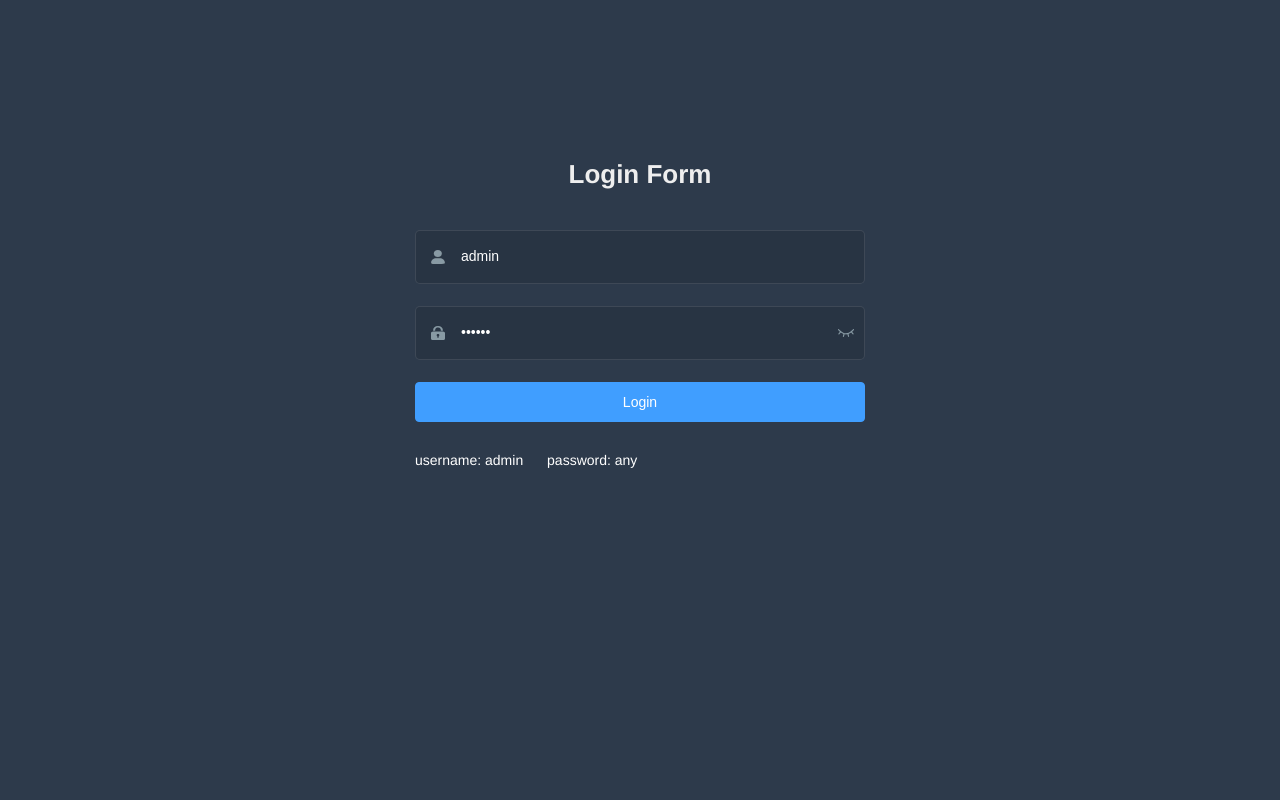
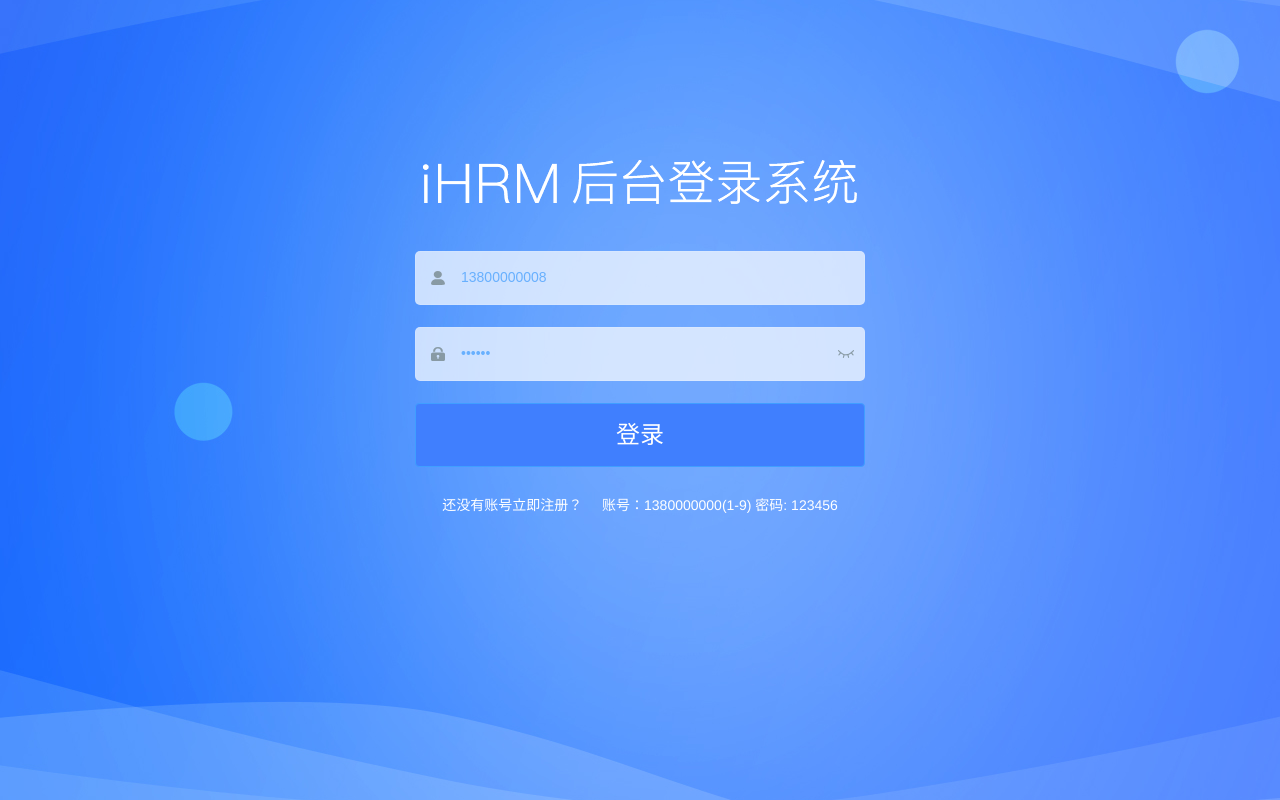
Before and after one commit to hjorange/hrsaas-demo, a Vue app: page /#/login in a window 1280 px wide. Built offline with nearby package versions, Linux system fonts and the light colour scheme.

Commit message:
完成了跨域和基准地址配置问题

```diff
--- a/src/api/user.js
+++ b/src/api/user.js
@@ -1,7 +1,11 @@
-// import request from '@/utils/request'
+import request from '@/utils/request'
 
 export function login(data) {
-
+  return request({
+    url: '/sys/login',
+    method: 'POST',
+    data
+  })
 }
 
 export function getInfo(token) {
--- a/src/utils/request.js
+++ b/src/utils/request.js
@@ -1,7 +1,13 @@
 import axios from 'axios'
 
 // 创建axios实例
-const service = axios.create()
+const service = axios.create(
+  // 利用.env.development和.env.production里面的VUE_APP_BASE_API来进行不同环境不同地址
+  // process.env相当于开发环境，然后调用使用即可
+  {
+    baseURL: process.env.VUE_APP_BASE_API
+  }
+)
 
 // 请求拦截器
 service.interceptors.request.use(
--- a/src/utils/validate.js
+++ b/src/utils/validate.js
@@ -18,3 +18,13 @@ export function validUsername(str) {
   const valid_map = ['admin', 'editor']
   return valid_map.indexOf(str.trim()) >= 0
 }
+
+/**
+ *
+ * @param {*} mobile正则验证手机号
+ * @return 返回Boolean
+ */
+export function validMobile(mobile) {
+  const reg = /^(0|86|17951)?(13[0-9]|15[012356789]|166|17[3678]|18[0-9]|14[57])[0-9]{8}$/
+  return reg.test(mobile)
+}
--- a/src/views/login/index.vue
+++ b/src/views/login/index.vue
@@ -2,19 +2,22 @@
   <div class="login-container">
     <el-form ref="loginForm" :model="loginForm" :rules="loginRules" class="login-form" auto-complete="on" label-position="left">
 
+      <!-- 放置标题图片 @是设置的别名-->
       <div class="title-container">
-        <h3 class="title">Login Form</h3>
+        <h3 class="title">
+          <img src="@/assets/common/login-logo.png" alt="">
+        </h3>
       </div>
 
-      <el-form-item prop="username">
+      <el-form-item prop="mobile">
         <span class="svg-container">
           <svg-icon icon-class="user" />
         </span>
         <el-input
-          ref="username"
-          v-model="loginForm.username"
-          placeholder="Username"
-          name="username"
+          ref="mobile"
+          v-model="loginForm.mobile"
+          placeholder="请输入手机号"
+          name="mobile"
           type="text"
           tabindex="1"
           auto-complete="on"
@@ -30,7 +33,7 @@
           ref="password"
           v-model="loginForm.password"
           :type="passwordType"
-          placeholder="Password"
+          placeholder="请输入密码"
           name="password"
           tabindex="2"
           auto-complete="on"
@@ -41,11 +44,12 @@
         </span>
       </el-form-item>
 
-      <el-button :loading="loading" type="primary" style="width:100%;margin-bottom:30px;" @click.native.prevent="handleLogin">Login</el-button>
+      <el-button class="loginBtn" :loading="loading" type="primary" style="width:100%;margin-bottom:30px;" @click.native.prevent="handleLogin">登录</el-button>
 
       <div class="tips">
-        <span style="margin-right:20px;">username: admin</span>
-        <span> password: any</span>
+        <span>还没有账号立即注册？</span>
+        <span> 账号：1380000000(1-9)</span>
+        <span> 密码: 123456</span>
       </div>
 
     </el-form>
@@ -53,33 +57,33 @@
 </template>
 
 <script>
-import { validUsername } from '@/utils/validate'
+// 引入登录接口
+import { login } from '@/api/user.js'
+// 引入封装的手机号正则
+import { validMobile } from '@/utils/validate'
 
 export default {
   name: 'Login',
   data() {
-    const validateUsername = (rule, value, callback) => {
-      if (!validUsername(value)) {
-        callback(new Error('Please enter the correct user name'))
-      } else {
-        callback()
-      }
-    }
-    const validatePassword = (rule, value, callback) => {
-      if (value.length < 6) {
-        callback(new Error('The password can not be less than 6 digits'))
-      } else {
-        callback()
-      }
+    // 利用函数来校验表单规则
+    const validdataMobile = (rule, value, callback) => {
+      // 调用正则方法校验手机号
+      validMobile(value) ? callback() : callback(new Error('手机号格式错误'))
     }
     return {
+      // 表单数据
       loginForm: {
-        username: 'admin',
-        password: '111111'
+        mobile: '13800000008',
+        password: '123456'
       },
+      // 表单规则
       loginRules: {
-        username: [{ required: true, trigger: 'blur', validator: validateUsername }],
-        password: [{ required: true, trigger: 'blur', validator: validatePassword }]
+        // 验证手机号规则
+        mobile: [{ required: true, trigger: 'blur', message: '请输入手机号' },
+          { validator: validdataMobile, trigger: 'blur' }],
+        // 验证密码规则
+        password: [{ required: true, trigger: 'blur', message: '请输入密码' },
+          { min: 6, max: 16, message: '请输入正确密码位数', trigger: 'blur' }]
       },
       loading: false,
       passwordType: 'password',
@@ -105,19 +109,14 @@ export default {
         this.$refs.password.focus()
       })
     },
+    // 发起登录请求
     handleLogin() {
-      this.$refs.loginForm.validate(valid => {
-        if (valid) {
-          this.loading = true
-          this.$store.dispatch('user/login', this.loginForm).then(() => {
-            this.$router.push({ path: this.redirect || '/' })
-            this.loading = false
-          }).catch(() => {
-            this.loading = false
-          })
-        } else {
-          console.log('error submit!!')
-          return false
+      this.$refs.loginForm.validate(async valid => {
+        if (!valid) return
+        try {
+          await login(this.loginForm)
+        } catch (error) {
+          console.log(1)
         }
       })
     }
@@ -130,7 +129,7 @@ export default {
 /* Detail see https://github.com/PanJiaChen/vue-element-admin/pull/927 */
 
 $bg:#283443;
-$light_gray:#fff;
+$blue: #68b0fe;
 $cursor: #fff;
 
 @supports (-webkit-mask: none) and (not (cater-color: $cursor)) {
@@ -152,7 +151,7 @@ $cursor: #fff;
       -webkit-appearance: none;
       border-radius: 0px;
       padding: 12px 5px 12px 15px;
-      color: $light_gray;
+      color: $blue;
       height: 47px;
       caret-color: $cursor;
 
@@ -165,10 +164,19 @@ $cursor: #fff;
 
   .el-form-item {
     border: 1px solid rgba(255, 255, 255, 0.1);
-    background: rgba(0, 0, 0, 0.1);
+    background: rgba(255, 255, 255, 0.7); // 输入登录表单的背景色
     border-radius: 5px;
     color: #454545;
+    .el-form-item__error{
+      color: #fff
+    }
   }
+  .loginBtn {
+  background: #407ffe;
+  height: 64px;
+  line-height: 32px;
+  font-size: 24px;
+}
 }
 </style>
 
@@ -180,7 +188,8 @@ $light_gray:#eee;
 .login-container {
   min-height: 100%;
   width: 100%;
-  background-color: $bg;
+  background-image: url('~@/assets/common/login.jpg'); // 设置背景图片
+  background-position: center; // 将图片位置设置为充满整个屏幕
   overflow: hidden;
 
   .login-form {
@@ -196,6 +205,7 @@ $light_gray:#eee;
     font-size: 14px;
     color: #fff;
     margin-bottom: 10px;
+    text-align: center;
 
     span {
       &:first-of-type {
--- a/vue.config.js
+++ b/vue.config.js
@@ -13,6 +13,7 @@ const name = defaultSettings.title || 'vue Admin Template' // page title
 // For example, Mac: sudo npm run
 // You can change the port by the following methods:
 // port = 9528 npm run dev OR npm run dev --port = 9528
+
 const port = process.env.port || process.env.npm_config_port || 9528 // dev port
 
 // All configuration item explanations can be find in https://cli.vuejs.org/config/
@@ -35,6 +36,12 @@ module.exports = {
     overlay: {
       warnings: false,
       errors: true
+    },
+    // 解决跨域问题，让本地服务器拦截带有'/api'，触发代理机制，的然后发送到服务器请求数据
+    proxy: {
+      '/api': {
+        target: 'http://liufusong.top:3000'
+      }
     }
     // before: require('./mock/mock-server.js')
   },
```
Also changed, not shown: 1 other file (tests, documents, lock files or other folders).
